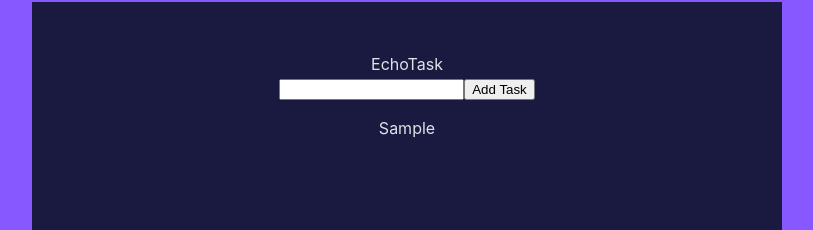
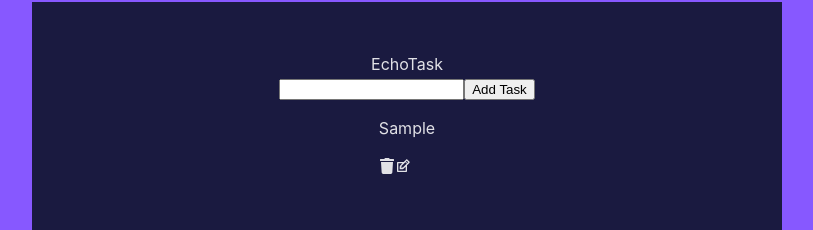
Before and after one commit to vin-vu/echo-task, a React (Vite) app in the folder frontend/: page / in a window 1280 px wide. Both pictures are taken after typing "Sample" into the empty fields and a click on the button "Add Task". Shown: the part 98-328 px from the top of the page, without its empty margins (233-1046 px from the left). Built offline with nearby package versions, Linux system fonts and the light colour scheme.

Commit message:
Added task icons

```diff
--- a/frontend/package.json
+++ b/frontend/package.json
@@ -12,6 +12,7 @@
   "dependencies": {
     "react": "^18.3.1",
     "react-dom": "^18.3.1",
+    "react-icons": "^5.4.0",
     "uuid": "^11.0.5"
   },
   "devDependencies": {
--- a/frontend/src/App.tsx
+++ b/frontend/src/App.tsx
@@ -1,5 +1,5 @@
 import { useState } from 'react';
-import TodoForm from './components/TodoForm';
+import TodoForm from './components/TaskForm';
 import Task from './components/Task';
 import './App.css';
 
--- a/frontend/src/components/Task.tsx
+++ b/frontend/src/components/Task.tsx
@@ -1,11 +1,18 @@
+import { FaTrash } from "react-icons/fa";
+import { TiEdit } from "react-icons/ti";
+
 type TaskProps = {
   description: string;
 };
 
 export default function Task({ description }: TaskProps) {
   return (
-    <>
+    <div className="task-item">
       <p>{description}</p>
-    </>
+      <div className="button-container">
+        <FaTrash />
+        <TiEdit />
+      </div>
+    </div>
   );
 }
```
Also changed, not shown: frontend/src/components/TaskForm.tsx (renamed from frontend/src/components/TodoForm.tsx), 1 other file (tests, documents, lock files or other folders).
